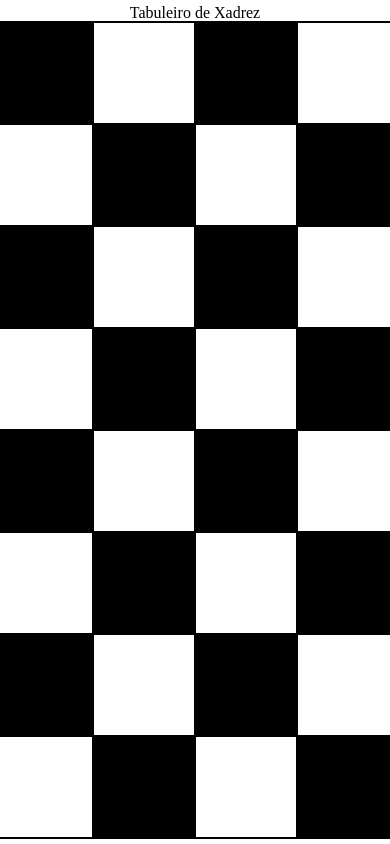
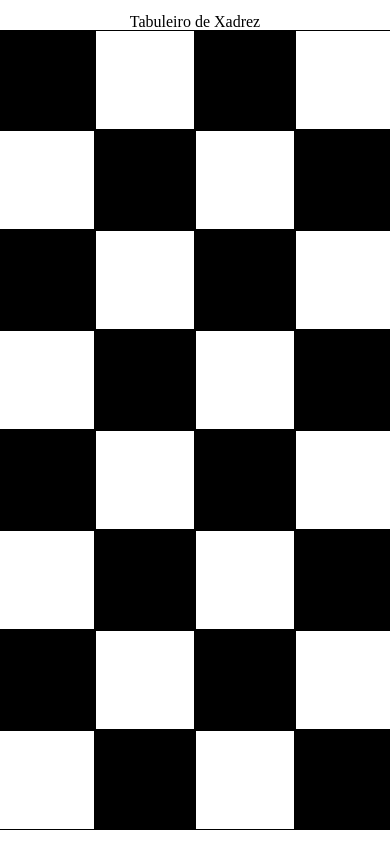
Before and after one commit to vailsoft/tabuleiro_xadrez_js, a plain HTML site: page index.html in a window 390 px wide. Shown: the top 844 px of the page. Drawn offline with Linux system fonts and the light colour scheme.

Commit message:
Ajuste de responsividade

```diff
--- a/style.css
+++ b/style.css
@@ -28,6 +28,9 @@
     footer, header, hgroup, menu, nav, section {
         display: block;
     }
+    *{
+        box-sizing: border-box;
+    }
     body {
         line-height: 1;
     }
@@ -55,9 +58,9 @@
         height: 100vh;
     }
     .chess_table{
-        width: 816px;
-        height: 816px;
-        border: black 1px solid;
+        width: 800px;
+        height: 800px;
+        /* border: black 1px solid; */
         display: flex;
         flex-wrap: wrap;
         flex-direction: column;
```
